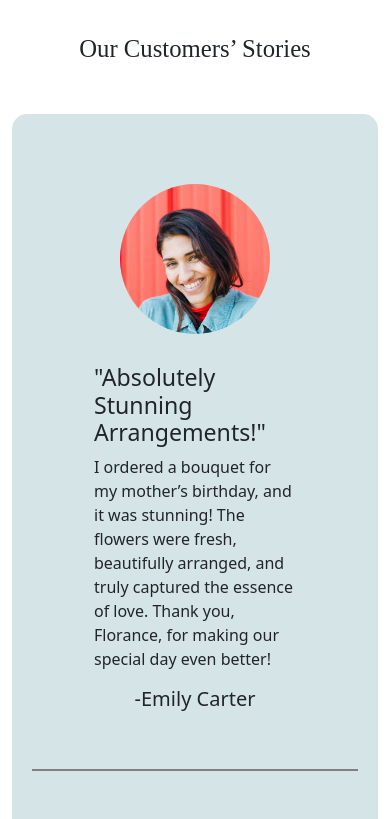
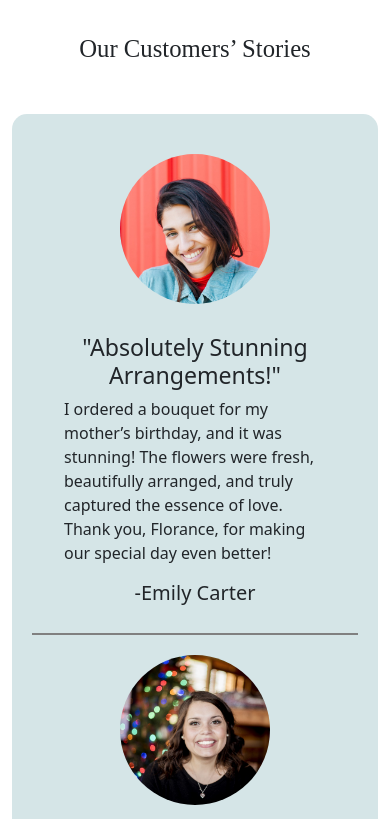
Before and after one commit to DinanDilmith/Florance, a React (Create React App) app: page /About in a window 390 px wide. Shown: the part 2180-2999 px from the top of the page. Built offline with nearby package versions, Linux system fonts and the light colour scheme; a web font is replaced by a local one.

Commit message:
reduced reviews padding in smaller screens

```diff
--- a/src/Components/Reviews.css
+++ b/src/Components/Reviews.css
@@ -21,6 +21,11 @@
 }
 
 @media only screen and (max-width: 992px) {
+
+    .reviews-comp-div {
+        padding: 20px;
+      }
+
   .cus-img {
     max-height: 150px;
     max-width: 150px;
@@ -31,4 +36,8 @@
     margin-top: 0px;
     text-align: center;
   }
+
+  .cus-heading h3 {
+    text-align: center;
+  }
 }
--- a/src/Sections/DeliveryInfo.js
+++ b/src/Sections/DeliveryInfo.js
@@ -1,7 +1,10 @@
 import React from 'react'
+import './DeliveryInfo.css'
 
 export default function DeliveryInfo() {
   return (
-    <div>DeliveryInfo</div>
+    <div>
+
+    </div>
   )
 }
```
Also changed, not shown: src/Sections/DeliveryInfo.css (added).
